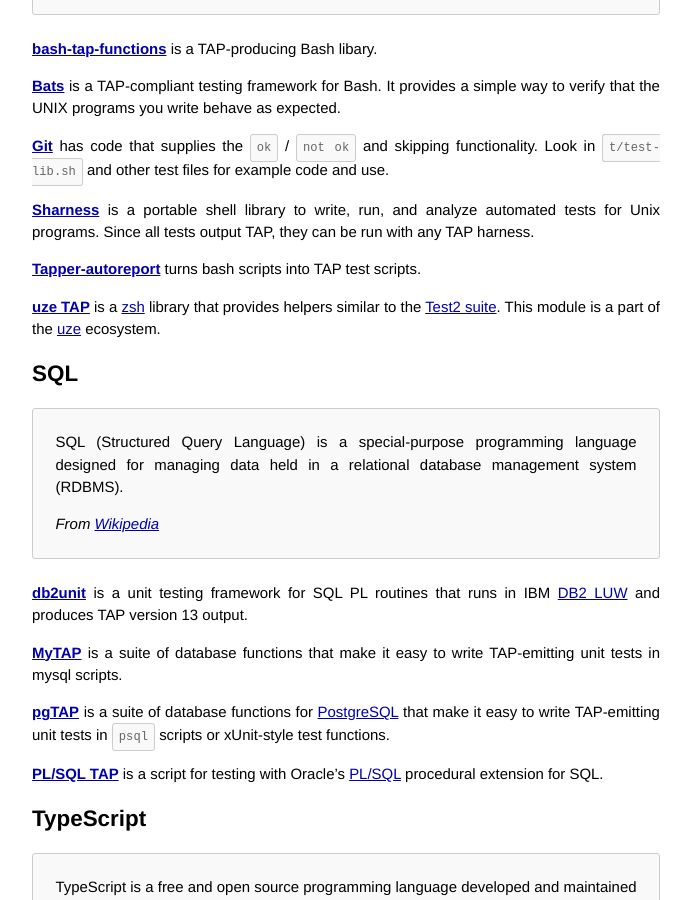
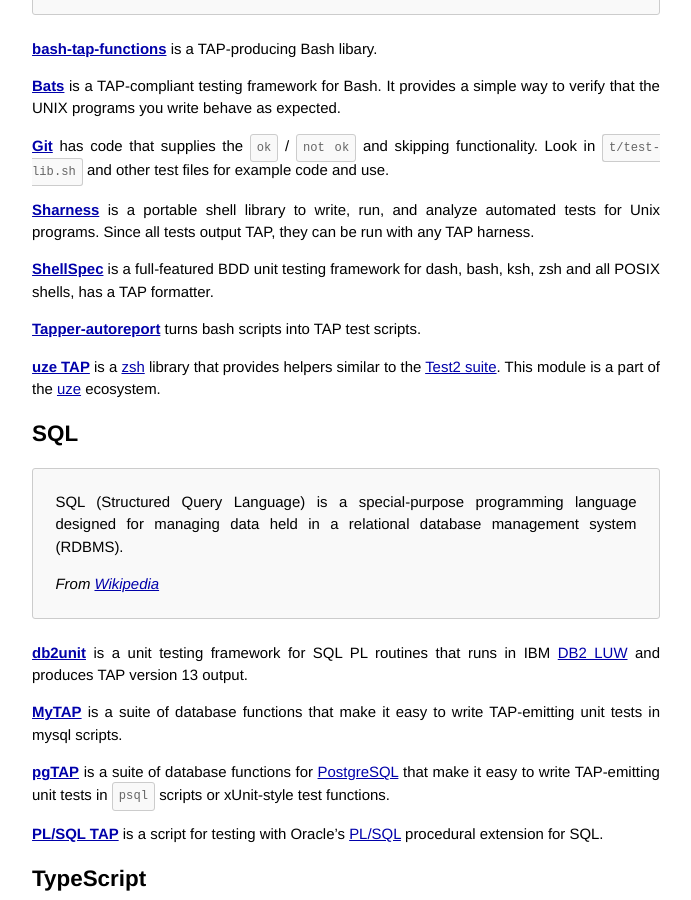
Before and after one commit to TestAnything/testanything.github.io, a Jekyll site: the page built from producers.md, in a window 1280 px wide and 900 px high, scrolled down 10807 px. Shown: the whole window, without its empty margins (294-985 px from the left). Built offline with Jekyll 4.4.1, drawn with Linux system fonts in a browser that asks for light colours.

Commit message:
Add ShellSpec to producers (#143)

```diff
--- a/producers.md
+++ b/producers.md
@@ -572,6 +572,10 @@
 library to write, run, and analyze automated tests for Unix programs.
 Since all tests output TAP, they can be run with any TAP harness.
 
+**[ShellSpec](https://github.com/shellspec/shellspec)** is a full-featured
+BDD unit testing framework for dash, bash, ksh, zsh and all POSIX shells,
+has a TAP formatter.
+
 **[Tapper-autoreport](https://github.com/tapper/Tapper-autoreport)**
 turns bash scripts into TAP test scripts.
 
```
